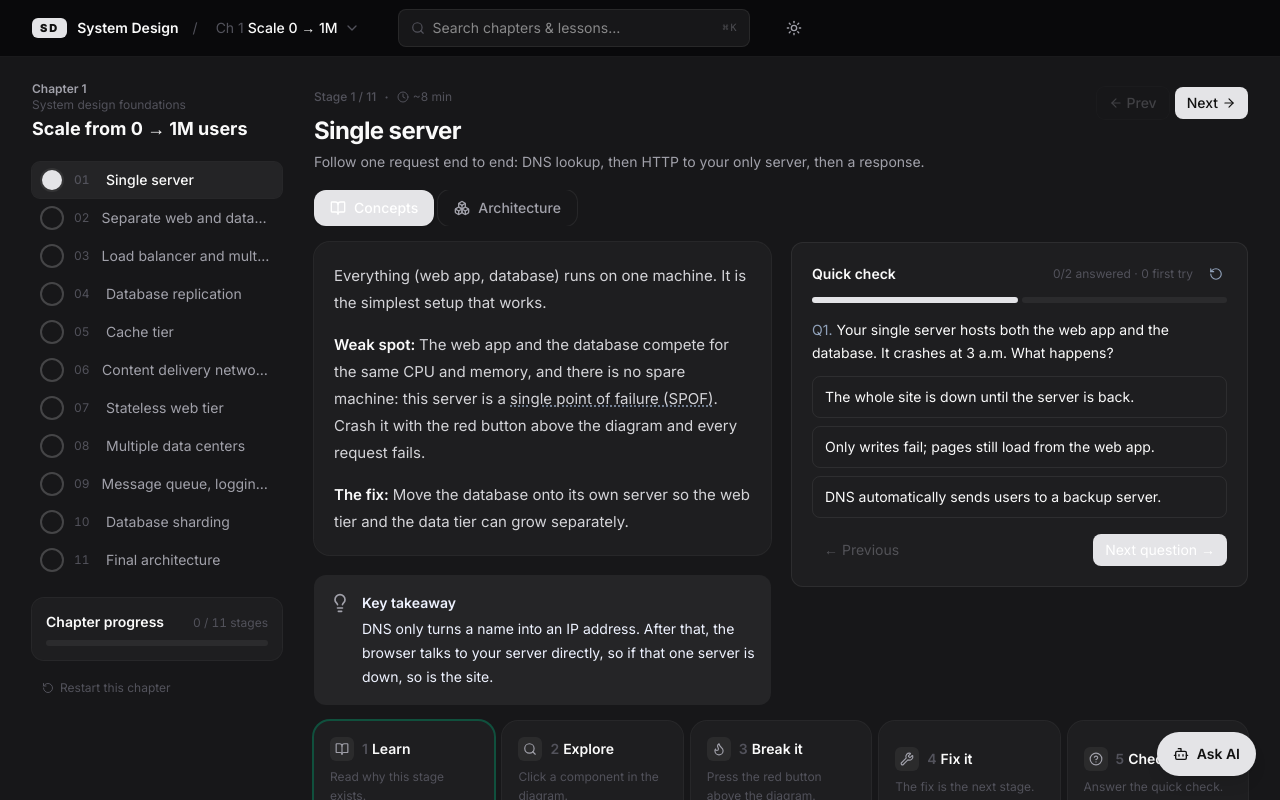
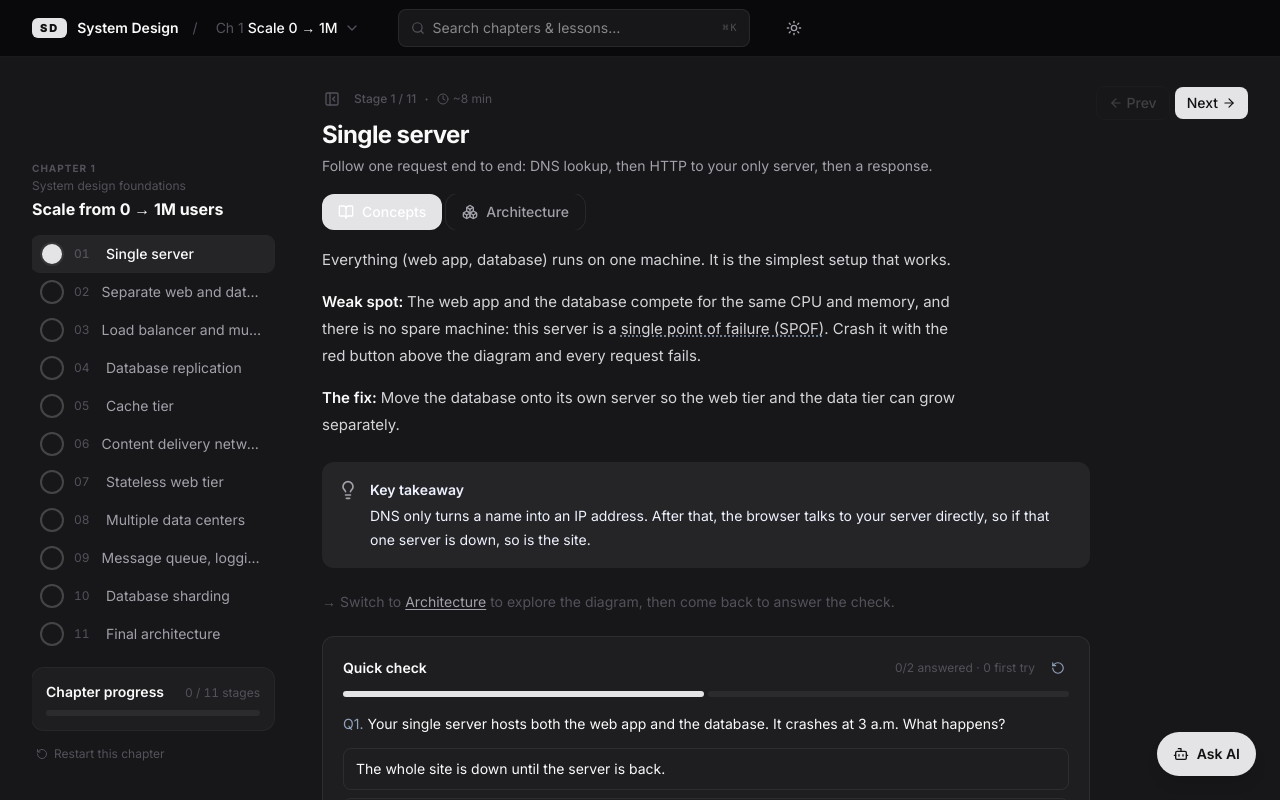
Before and after one commit to AnshJoshi1811/SystemDesign, a React (Vite) app: page / in a window 1280 px wide. Both pictures are taken after a click on the button "Start Chapter 1". Shown: the top 800 px of the page. Built offline with nearby package versions, Linux system fonts and the light colour scheme.

Commit message:
ux: collapsible sidebar for ch1, single-column concepts tab, nudge to architecture

```diff
--- a/src/components/ch1/Workspace.tsx
+++ b/src/components/ch1/Workspace.tsx
@@ -17,6 +17,8 @@ import {
   Plus,
   Settings2,
   X,
+  PanelLeftClose,
+  PanelLeftOpen,
 } from 'lucide-react';
 import { usePersistentState } from '../../lib/usePersistentState';
 import { WhatChanged, Quiz } from '../learn/LearningKit';
@@ -52,6 +54,7 @@ export const Chapter1Workspace: React.FC = () => {
   const [stage, setStage] = usePersistentState<number>('chapter1:stage', 0);
   const [storedTab, setTab] = usePersistentState<Tab>('chapter1:tab', 'concepts');
   const tab: Tab = storedTab === 'concepts' ? 'concepts' : 'architecture';
+  const [sidebarCollapsed, setSidebarCollapsed] = usePersistentState<boolean>('chapter1:sidebar:collapsed', false);
   const [flows, setFlows] = usePersistentState<Record<number, Flow>>('chapter1:flow', {});
   const [afterMap, setAfterMap] = usePersistentState<Record<number, boolean>>('chapter1:after', {});
   const [inputsMap, setInputsMap] = usePersistentState<Record<number, Inputs>>('chapter1:inputs', {});
@@ -208,18 +211,18 @@ export const Chapter1Workspace: React.FC = () => {
   );
 
   return (
-    <div className="lg:grid lg:grid-cols-[250px_minmax(0,1fr)] lg:gap-8">
+    <div className={`lg:grid lg:gap-10 transition-all duration-200 ${sidebarCollapsed ? 'lg:grid-cols-[0px_minmax(0,1fr)]' : 'lg:grid-cols-[250px_minmax(0,1fr)]'}`}>
       {/* ---------- Stage rail ---------- */}
-      <aside className="hidden lg:block">
-        <div className="sticky top-20 space-y-5">
+      <aside className={`hidden lg:block overflow-hidden transition-all duration-200 ${sidebarCollapsed ? 'w-0 opacity-0 pointer-events-none' : 'w-[250px] opacity-100'}`}>
+        <div className="sticky top-20 space-y-4 pr-2">
           <div>
-            <p className="text-xs font-semibold text-[var(--accent)] dark:text-[var(--text-muted)]">Chapter 1</p>
-            <p className="text-xs text-[var(--text-subtle)] dark:text-[var(--text-subtle)]">System design foundations</p>
-            <p className="mt-1 text-lg font-bold leading-snug text-[var(--text-base)] dark:text-[var(--text-base)]">Scale from 0 → 1M users</p>
+            <p className="text-[10px] font-bold tracking-widest uppercase mb-0.5" style={{ color: 'var(--text-subtle)' }}>Chapter 1</p>
+            <p className="text-xs mb-1" style={{ color: 'var(--text-subtle)' }}>System design foundations</p>
+            <p className="text-base font-bold leading-snug" style={{ color: 'var(--text-base)' }}>Scale from 0 → 1M users</p>
           </div>
           {stageList}
           {progressCard}
-          <button onClick={resetChapter} className="flex items-center gap-1.5 px-2.5 text-xs text-[var(--text-subtle)] hover:text-[var(--text-muted)] dark:text-[var(--text-subtle)] dark:hover:text-slate-200">
+          <button onClick={resetChapter} className="flex items-center gap-1.5 px-1 text-xs transition-opacity hover:opacity-60" style={{ color: 'var(--text-subtle)' }}>
             <RotateCcw className="h-3 w-3" /> Restart this chapter
           </button>
         </div>
@@ -238,11 +241,21 @@ export const Chapter1Workspace: React.FC = () => {
           {pickerOpen && <div className="space-y-3 p-3" style={{ borderTop: '1px solid var(--header-border)' }}>{stageList}{progressCard}</div>}
         </div>
 
-        {/* ---------- Compact stage header (replaces the big decorative card) ---------- */}
+        {/* ---------- Compact stage header ---------- */}
         <header className="flex items-start justify-between gap-4 pt-1">
           <div className="min-w-0">
-            {/* Breadcrumb */}
+            {/* Breadcrumb with sidebar toggle */}
             <div className="flex items-center gap-2 mb-1.5">
+              <button
+                onClick={() => setSidebarCollapsed(c => !c)}
+                className="hidden lg:flex items-center justify-center w-7 h-7 rounded-lg transition-colors -ml-1 shrink-0"
+                style={{ color: 'var(--text-subtle)' }}
+                onMouseEnter={e => (e.currentTarget.style.background = 'var(--surface-muted)')}
+                onMouseLeave={e => (e.currentTarget.style.background = 'transparent')}
+                title={sidebarCollapsed ? 'Show stage list' : 'Hide stage list'}
+              >
+                {sidebarCollapsed ? <PanelLeftOpen className="h-4 w-4" /> : <PanelLeftClose className="h-4 w-4" />}
+              </button>
               <span className="text-xs font-medium" style={{ color: 'var(--text-subtle)' }}>Stage {i + 1} / {N}</span>
               <span style={{ color: 'var(--text-subtle)' }}>·</span>
               <span className="flex items-center gap-1 text-xs" style={{ color: 'var(--text-subtle)' }}>
@@ -415,26 +428,32 @@ export const Chapter1Workspace: React.FC = () => {
           </div>
         )}
 
-        {/* ---------- Concepts ---------- */}
+        {/* ---------- Concepts — single readable column, same as ChapterPlayer lessons ---------- */}
         {tab === 'concepts' && (
-          <section className="grid gap-5 lg:grid-cols-[minmax(0,1fr)_minmax(0,1fr)]">
-            <div className="space-y-5">
-              <div className="rounded-2xl bg-[var(--surface)] p-5 ring-1 ring-[var(--header-border)] dark:bg-[var(--surface)] dark:ring-[var(--header-border)] lesson-prose max-w-none">
-                <p>{content.why}</p>
-                <p>
-                  <strong>Weak spot: </strong>
-                  {content.weakSpot}
-                </p>
-                <p>
-                  <strong>{i === N - 1 ? 'Next: ' : 'The fix: '}</strong>
-                  {content.fix}
-                </p>
-              </div>
-              {i > 0 && <WhatChanged before={content.before} after={content.after} reason={content.reason} />}
-              <Callout tone="idea" title="Key takeaway">
-                {content.takeaway}
-              </Callout>
+          <section className="max-w-3xl space-y-6">
+            {/* Why / weak spot / fix */}
+            <div className="lesson-prose">
+              <p>{content.why}</p>
+              <p><strong>Weak spot: </strong>{content.weakSpot}</p>
+              <p><strong>{i === N - 1 ? 'Next: ' : 'The fix: '}</strong>{content.fix}</p>
             </div>
+
+            {/* What changed (only after stage 0) */}
+            {i > 0 && <WhatChanged before={content.before} after={content.after} reason={content.reason} />}
+
+            {/* Key takeaway */}
+            <Callout tone="idea" title="Key takeaway">
+              {content.takeaway}
+            </Callout>
+
+            {/* Nudge to try the architecture before answering */}
+            {!effFlow.explore && (
+              <p className="text-sm" style={{ color: 'var(--text-subtle)' }}>
+                → Switch to <button className="underline underline-offset-2" onClick={() => openTab('architecture')} style={{ color: 'var(--text-muted)' }}>Architecture</button> to explore the diagram, then come back to answer the check.
+              </p>
+            )}
+
+            {/* Quiz — full width, not crammed beside content */}
             <div id="ch1-check">
               <Quiz
                 key={i}
```
